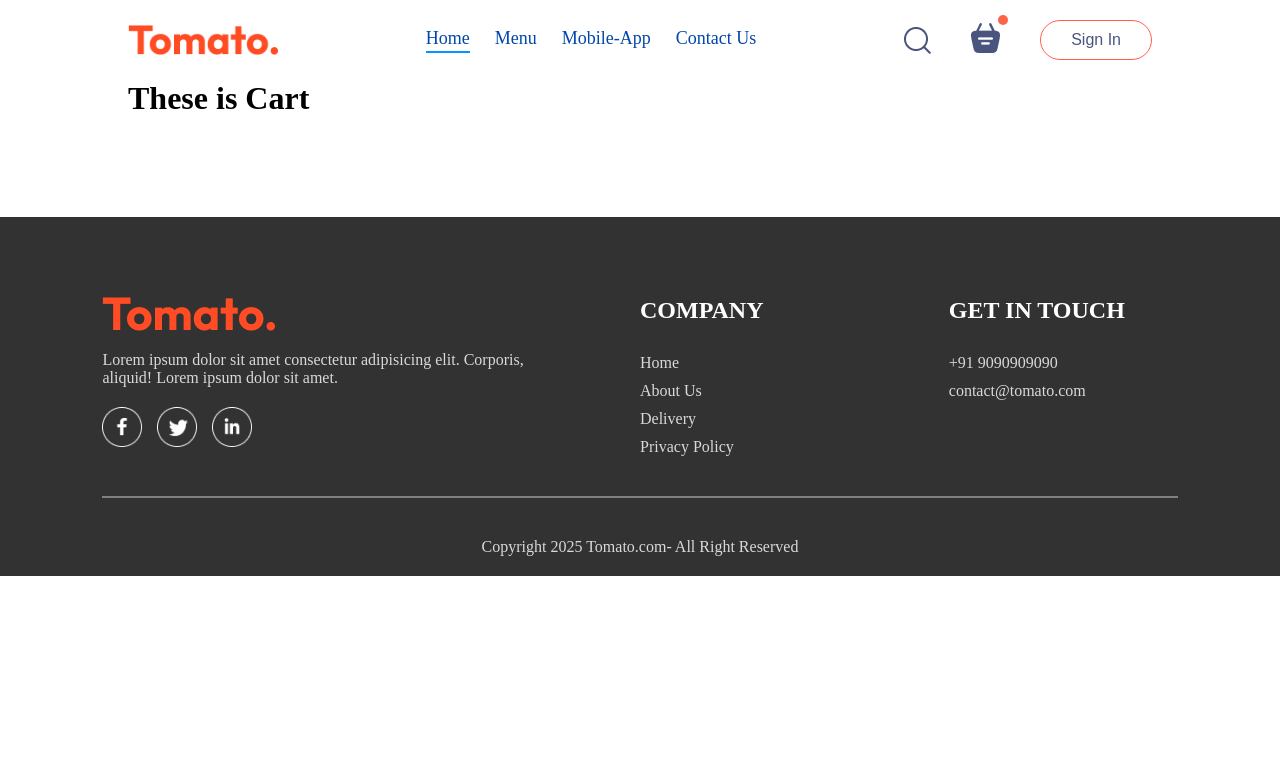
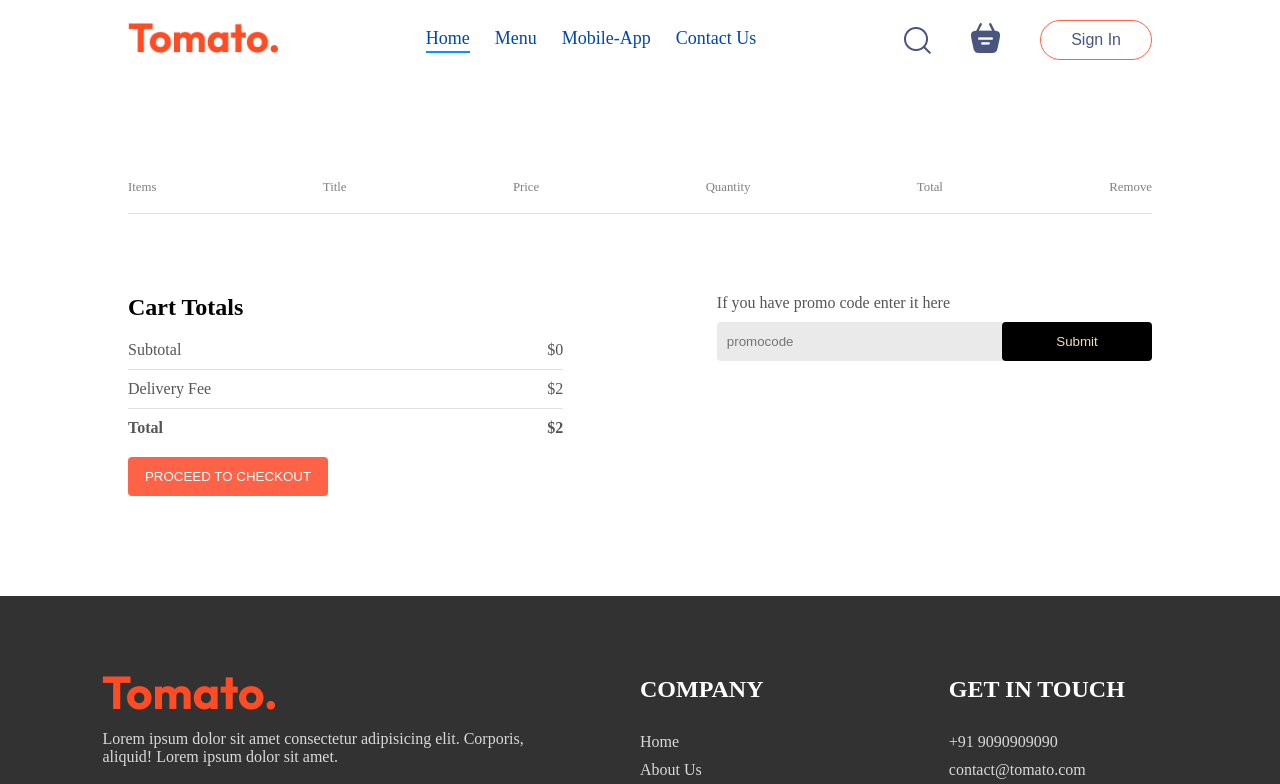
Before and after one commit to ajaymakireddy/food-delivery-app, a React (Vite) app: page /cart in a window 1280 px wide. Shown: the top 784 px of the page. Built offline with nearby package versions, Linux system fonts and the light colour scheme.

Commit message:
Completed Cart Item Pages

```diff
--- a/src/components/navbar/Navbar.jsx
+++ b/src/components/navbar/Navbar.jsx
@@ -1,15 +1,21 @@
-import { useState } from "react";
+import { useContext, useState } from "react";
 import { assets } from "../../assets/assets";
 import "./Navbar.css";
 import { Link } from "react-router-dom";
+import { StoreContext } from "../../context/StoreContext";
 
 const Navbar = ({ setShowLogin }) => {
   const [menu, setMenu] = useState("home");
 
+  const { getTotalCartAmount } = useContext(StoreContext);
+
   return (
     <>
       <div className="navbar">
-        <img src={assets.logo} alt="" className="logo" />
+        <Link to="/">
+          {" "}
+          <img src={assets.logo} alt="" className="logo" />
+        </Link>
         <ul className="navbar-menu">
           <Link
             to="/"
@@ -43,8 +49,11 @@
         <div className="navbar-right">
           <img src={assets.search_icon} alt="" />
           <div className="navbar-search-icon">
-            <img src={assets.basket_icon} alt="" />
-            <div className="dot"></div>
+            <Link to="/cart">
+              {" "}
+              <img src={assets.basket_icon} alt="" />
+            </Link>
+            <div className={getTotalCartAmount() === 0 ? "" : "dot"}></div>
           </div>
           <button onClick={() => setShowLogin(true)}>Sign In</button>
         </div>
--- a/src/context/StoreContext.jsx
+++ b/src/context/StoreContext.jsx
@@ -14,8 +14,19 @@
     }
   };
 
-  const removeFromCart = () => {
+  const removeFromCart = (itemId) => {
     setCartItems((prev) => ({ ...prev, [itemId]: prev[itemId] - 1 }));
+  };
+
+  const getTotalCartAmount = () => {
+    let totalAmount = 0;
+    for (const item in cartItems) {
+      if (cartItems[item] > 0) {
+        let itemInfo = food_list.find((product) => product._id === item);
+        totalAmount += itemInfo.price * cartItems[item];
+      }
+    }
+    return totalAmount;
   };
 
   useEffect(() => {
@@ -27,6 +38,7 @@
     setCartItems,
     addToCart,
     removeFromCart,
+    getTotalCartAmount,
   };
 
   return (
--- a/src/pages/cart/Cart.css
+++ b/src/pages/cart/Cart.css
@@ -0,0 +1,106 @@
+.cart {
+  margin-top: 100px;
+}
+
+.cart-items-title {
+  display: flex;
+  /* grid-template-columns: 1fr 1.5f 1fr 1fr 1fr 0.5fr; */
+  align-items: center;
+  color: grey;
+  font-size: max(1vw, 12px);
+  justify-content: space-between;
+}
+
+.cart-items-item {
+  margin: 10px 0px;
+  color: black;
+}
+
+.cart-items-item img {
+  width: 50px;
+}
+.cart hr {
+  height: 1px;
+  background-color: #e2e2e2;
+  border: none;
+}
+
+.cart-items-item .cross {
+  cursor: pointer;
+}
+
+.cart-bottom {
+  margin-top: 80px;
+  display: flex;
+  justify-content: space-between;
+  gap: max(12vw, 20px);
+}
+
+.cart-total {
+  flex: 1;
+  display: flex;
+  flex-direction: column;
+  gap: 20px;
+}
+
+.cart-total-details {
+  display: flex;
+  justify-content: space-between;
+  color: #555;
+}
+
+.cart-total hr {
+  margin: 10px 0px;
+}
+
+.cart-total button {
+  border: none;
+  color: white;
+  background-color: tomato;
+  width: max(15vw, 200px);
+  padding: 12px 0px;
+  border-radius: 4px;
+  cursor: pointer;
+}
+
+.cart-promocode {
+  flex: 1;
+}
+
+.cart-promocode p {
+  color: #555;
+}
+
+.cart-promocode-input {
+  margin-top: 10px;
+  display: flex;
+  justify-content: space-between;
+  align-items: center;
+  background-color: #eaeaea;
+  border-radius: 4px;
+}
+
+.cart-promocode-input input {
+  background: transparent;
+  border: none;
+  outline: none;
+  padding-left: 10px;
+}
+
+.cart-promocode-input button {
+  width: max(10vw, 150px);
+  padding: 12px 5px;
+  background-color: black;
+  border: none;
+  color: wheat;
+  border-radius: 4px;
+}
+
+@media (max-width: 750px) {
+  .cart-bottom {
+    flex-direction: column-reverse;
+  }
+  .cart-promocode {
+    justify-content: start;
+  }
+}
--- a/src/pages/cart/Cart.jsx
+++ b/src/pages/cart/Cart.jsx
@@ -1,9 +1,85 @@
+import { useContext } from "react";
 import "./Cart.css";
+import { StoreContext } from "../../context/StoreContext";
+import { useNavigate } from "react-router-dom";
 
 const Cart = () => {
+  const { cartItems, food_list, removeFromCart, getTotalCartAmount } =
+    useContext(StoreContext);
+
+  const navigate = useNavigate();
   return (
     <>
-      <h1>These is Cart</h1>
+      <div className="cart">
+        <div className="cart-items">
+          <div className="cart-items-title">
+            <p>Items</p>
+            <p>Title</p>
+            <p>Price</p>
+            <p>Quantity</p>
+            <p>Total</p>
+            <p>Remove</p>
+          </div>
+          <br />
+          <hr />
+          {food_list.map((item, index) => {
+            if (cartItems[item._id] > 0) {
+              return (
+                <>
+                  <div className="cart-items-title cart-items-item">
+                    <img src={item.image} alt="" />
+                    <p>{item.name}</p>
+                    <p>${item.price}</p>
+                    <p>{cartItems[item._id]}</p>
+                    <p>${item.price * cartItems[item._id]}</p>
+                    <p
+                      className="cross"
+                      onClick={() => removeFromCart(item._id)}
+                    >
+                      x
+                    </p>
+                  </div>
+                  <hr />
+                </>
+              );
+            }
+          })}
+        </div>
+
+        <div className="cart-bottom">
+          <div className="cart-total">
+            <h2>Cart Totals</h2>
+            <div>
+              <div className="cart-total-details">
+                <p>Subtotal</p>
+                <p>${getTotalCartAmount()}</p>
+              </div>
+              <hr />
+              <div className="cart-total-details">
+                <p>Delivery Fee</p>
+                <p>${2}</p>
+              </div>
+              <hr />
+              <div className="cart-total-details">
+                <b>Total</b>
+                <b>${getTotalCartAmount() + 2}</b>
+              </div>
+            </div>
+            <button onClick={() => navigate("/order")}>
+              PROCEED TO CHECKOUT
+            </button>
+          </div>
+          <div className="cart-promocode">
+            <div>
+              <p>If you have promo code enter it here</p>
+              <div className="cart-promocode-input">
+                <input type="text" placeholder="promocode" />
+                <button>Submit</button>
+              </div>
+            </div>
+          </div>
+        </div>
+      </div>
     </>
   );
 };
```
